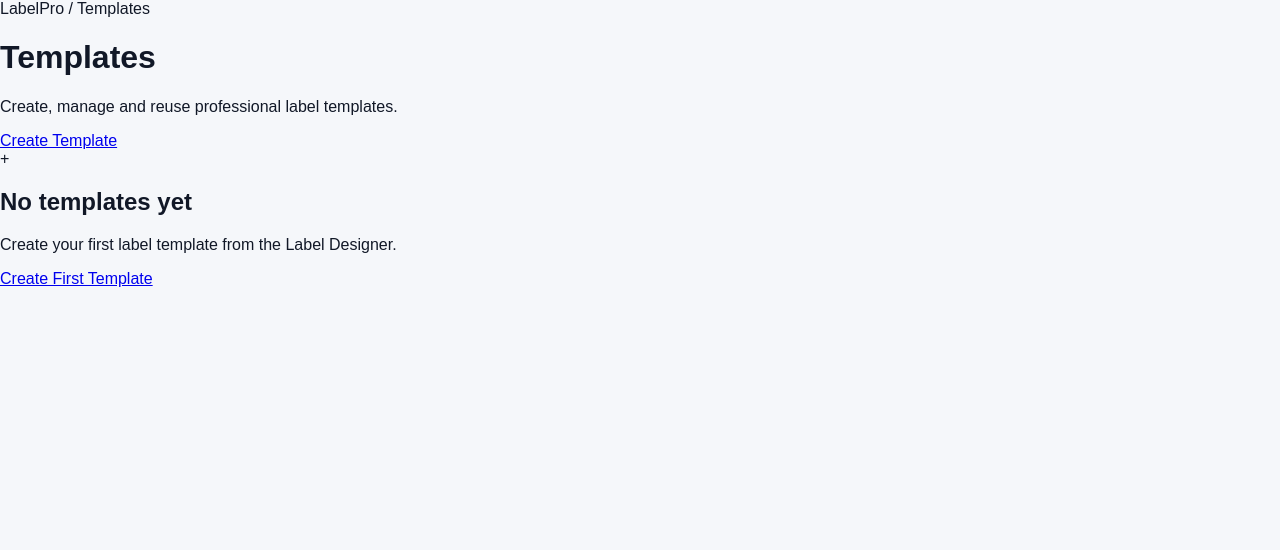
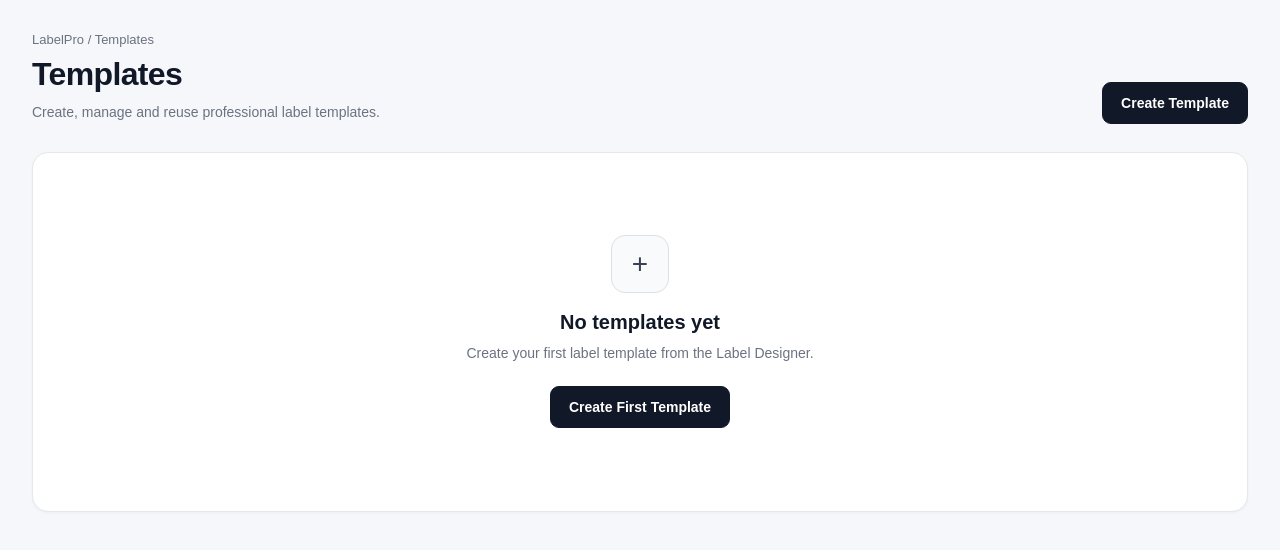
Before and after one commit to sameerkhan86926-a11y/labelpro, a Next.js app: page /labelpro/templates in a window 1280 px wide. Shown: the top 550 px of the page. Built offline with nearby package versions, Linux system fonts and the light colour scheme.

Commit message:
Update globals.css

```diff
--- a/app/globals.css
+++ b/app/globals.css
@@ -2459,3 +2459,433 @@
   color: #2563eb;
   transform: none;
 }
+/* =========================================================
+   LABELPRO — TEMPLATES
+   ========================================================= */
+
+.templates-page {
+  min-height: 100vh;
+  padding: 32px;
+  background: #f5f7fb;
+  color: #111827;
+}
+
+.templates-header {
+  display: flex;
+  align-items: flex-end;
+  justify-content: space-between;
+  gap: 24px;
+  margin-bottom: 28px;
+}
+
+.templates-breadcrumb {
+  margin-bottom: 8px;
+  color: #6b7280;
+  font-size: 13px;
+  font-weight: 500;
+}
+
+.templates-title {
+  margin: 0;
+  color: #111827;
+  font-size: 32px;
+  line-height: 1.2;
+  font-weight: 700;
+  letter-spacing: -0.02em;
+}
+
+.templates-subtitle {
+  margin: 8px 0 0;
+  max-width: 620px;
+  color: #6b7280;
+  font-size: 14px;
+  line-height: 1.6;
+}
+
+.templates-primary-button {
+  display: inline-flex;
+  align-items: center;
+  justify-content: center;
+  min-height: 42px;
+  padding: 0 18px;
+  border: 1px solid #111827;
+  border-radius: 9px;
+  background: #111827;
+  color: #ffffff;
+  font-size: 14px;
+  font-weight: 600;
+  text-decoration: none;
+  cursor: pointer;
+  transition:
+    background 160ms ease,
+    border-color 160ms ease,
+    transform 160ms ease,
+    box-shadow 160ms ease;
+}
+
+.templates-primary-button:hover {
+  background: #1f2937;
+  border-color: #1f2937;
+  box-shadow: 0 5px 14px rgba(17, 24, 39, 0.14);
+  transform: translateY(-1px);
+}
+
+.templates-primary-button:active {
+  transform: translateY(0);
+}
+
+/* =========================================================
+   EMPTY STATE
+   ========================================================= */
+
+.templates-empty {
+  display: flex;
+  flex-direction: column;
+  align-items: center;
+  justify-content: center;
+  min-height: 360px;
+  padding: 40px;
+  border: 1px solid #e5e7eb;
+  border-radius: 16px;
+  background: #ffffff;
+  text-align: center;
+  box-shadow: 0 1px 3px rgba(17, 24, 39, 0.04);
+}
+
+.templates-empty-icon {
+  display: flex;
+  align-items: center;
+  justify-content: center;
+  width: 58px;
+  height: 58px;
+  margin-bottom: 18px;
+  border: 1px solid #dbe1ea;
+  border-radius: 14px;
+  background: #f8fafc;
+  color: #374151;
+  font-size: 28px;
+  font-weight: 400;
+}
+
+.templates-empty h2 {
+  margin: 0;
+  color: #111827;
+  font-size: 20px;
+  font-weight: 700;
+}
+
+.templates-empty p {
+  max-width: 430px;
+  margin: 8px 0 22px;
+  color: #6b7280;
+  font-size: 14px;
+  line-height: 1.6;
+}
+
+/* =========================================================
+   TEMPLATE GRID
+   ========================================================= */
+
+.templates-grid {
+  display: grid;
+  grid-template-columns: repeat(
+    auto-fill,
+    minmax(320px, 1fr)
+  );
+  gap: 20px;
+}
+
+/* =========================================================
+   TEMPLATE CARD
+   ========================================================= */
+
+.template-card {
+  min-width: 0;
+  overflow: hidden;
+  border: 1px solid #e5e7eb;
+  border-radius: 14px;
+  background: #ffffff;
+  box-shadow: 0 1px 3px rgba(17, 24, 39, 0.04);
+  transition:
+    border-color 160ms ease,
+    box-shadow 160ms ease,
+    transform 160ms ease;
+}
+
+.template-card:hover {
+  border-color: #d1d5db;
+  box-shadow:
+    0 8px 24px rgba(17, 24, 39, 0.08);
+  transform: translateY(-2px);
+}
+
+/* =========================================================
+   TEMPLATE PREVIEW
+   ========================================================= */
+
+.template-preview-area {
+  display: flex;
+  align-items: center;
+  justify-content: center;
+  min-height: 210px;
+  padding: 24px;
+  overflow: hidden;
+  border-bottom: 1px solid #e5e7eb;
+  background:
+    linear-gradient(
+      45deg,
+      #f1f5f9 25%,
+      transparent 25%
+    ),
+    linear-gradient(
+      -45deg,
+      #f1f5f9 25%,
+      transparent 25%
+    ),
+    linear-gradient(
+      45deg,
+      transparent 75%,
+      #f1f5f9 75%
+    ),
+    linear-gradient(
+      -45deg,
+      transparent 75%,
+      #f1f5f9 75%
+    );
+  background-position:
+    0 0,
+    0 8px,
+    8px -8px,
+    -8px 0;
+  background-size: 16px 16px;
+}
+
+.template-preview {
+  position: relative;
+  max-width: 100%;
+  max-height: 180px;
+  overflow: hidden;
+  border: 1px solid #cbd5e1;
+  border-radius: 4px;
+  box-shadow:
+    0 5px 14px rgba(15, 23, 42, 0.12);
+}
+
+.template-preview-element {
+  position: absolute;
+  display: flex;
+  align-items: center;
+  overflow: hidden;
+  white-space: nowrap;
+  line-height: 1.2;
+}
+
+/* =========================================================
+   TEMPLATE CONTENT
+   ========================================================= */
+
+.template-card-content {
+  padding: 18px;
+}
+
+.template-card-top {
+  display: flex;
+  align-items: flex-start;
+  justify-content: space-between;
+  gap: 12px;
+}
+
+.template-card-top h2 {
+  margin: 0;
+  overflow: hidden;
+  color: #111827;
+  font-size: 17px;
+  line-height: 1.35;
+  font-weight: 700;
+  text-overflow: ellipsis;
+  white-space: nowrap;
+}
+
+.template-card-top p {
+  margin: 6px 0 0;
+  overflow: hidden;
+  color: #6b7280;
+  font-size: 13px;
+  line-height: 1.5;
+  text-overflow: ellipsis;
+  white-space: nowrap;
+}
+
+.template-meta {
+  display: flex;
+  align-items: center;
+  flex-wrap: wrap;
+  gap: 8px;
+  margin-top: 16px;
+}
+
+.template-meta span {
+  display: inline-flex;
+  align-items: center;
+  min-height: 28px;
+  padding: 0 9px;
+  border: 1px solid #e5e7eb;
+  border-radius: 7px;
+  background: #f8fafc;
+  color: #4b5563;
+  font-size: 12px;
+  font-weight: 500;
+}
+
+/* =========================================================
+   ACTIONS
+   ========================================================= */
+
+.template-actions {
+  display: grid;
+  grid-template-columns: 1fr 1fr 1fr;
+  gap: 8px;
+  margin-top: 18px;
+}
+
+.template-actions button {
+  min-height: 36px;
+  padding: 0 10px;
+  border-radius: 8px;
+  font-family: inherit;
+  font-size: 12px;
+  font-weight: 600;
+  cursor: pointer;
+  transition:
+    background 150ms ease,
+    border-color 150ms ease,
+    color 150ms ease;
+}
+
+.template-edit-button {
+  border: 1px solid #111827;
+  background: #111827;
+  color: #ffffff;
+}
+
+.template-edit-button:hover {
+  border-color: #1f2937;
+  background: #1f2937;
+}
+
+.template-secondary-button {
+  border: 1px solid #d1d5db;
+  background: #ffffff;
+  color: #374151;
+}
+
+.template-secondary-button:hover {
+  border-color: #9ca3af;
+  background: #f9fafb;
+}
+
+.template-danger-button {
+  border: 1px solid #fecaca;
+  background: #ffffff;
+  color: #b91c1c;
+}
+
+.template-danger-button:hover {
+  border-color: #fca5a5;
+  background: #fef2f2;
+}
+
+/* =========================================================
+   RESPONSIVE — TABLET
+   ========================================================= */
+
+@media (max-width: 900px) {
+  .templates-page {
+    padding: 24px;
+  }
+
+  .templates-grid {
+    grid-template-columns: repeat(
+      auto-fill,
+      minmax(280px, 1fr)
+    );
+  }
+}
+
+/* =========================================================
+   RESPONSIVE — MOBILE
+   ========================================================= */
+
+@media (max-width: 640px) {
+  .templates-page {
+    padding: 18px 14px;
+  }
+
+  .templates-header {
+    align-items: stretch;
+    flex-direction: column;
+    gap: 18px;
+  }
+
+  .templates-title {
+    font-size: 26px;
+  }
+
+  .templates-subtitle {
+    font-size: 13px;
+  }
+
+  .templates-primary-button {
+    width: 100%;
+  }
+
+  .templates-grid {
+    grid-template-columns: 1fr;
+    gap: 14px;
+  }
+
+  .template-preview-area {
+    min-height: 190px;
+    padding: 18px;
+  }
+
+  .template-card-content {
+    padding: 16px;
+  }
+
+  .template-actions {
+    grid-template-columns: 1fr;
+  }
+
+  .template-actions button {
+    min-height: 40px;
+  }
+
+  .templates-empty {
+    min-height: 300px;
+    padding: 28px 20px;
+  }
+}
+
+/* =========================================================
+   VERY SMALL SCREENS
+   ========================================================= */
+
+@media (max-width: 380px) {
+  .templates-page {
+    padding: 14px 10px;
+  }
+
+  .templates-title {
+    font-size: 23px;
+  }
+
+  .template-preview-area {
+    min-height: 170px;
+  }
+
+  .template-meta {
+    flex-direction: column;
+    align-items: flex-start;
+  }
+}
```
